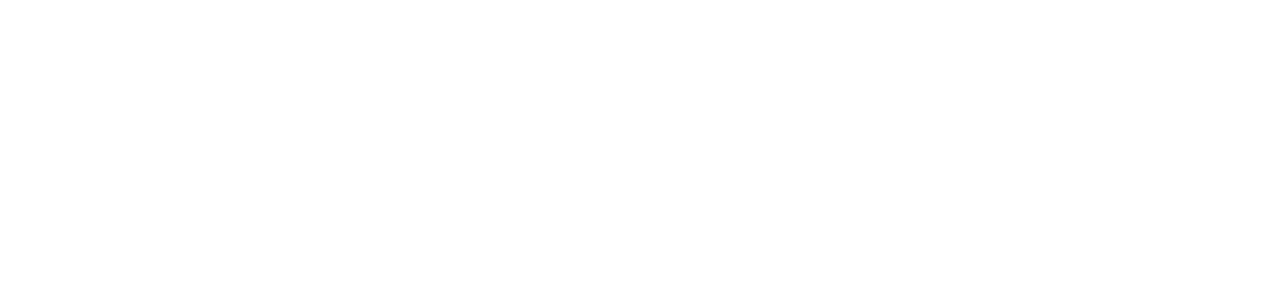
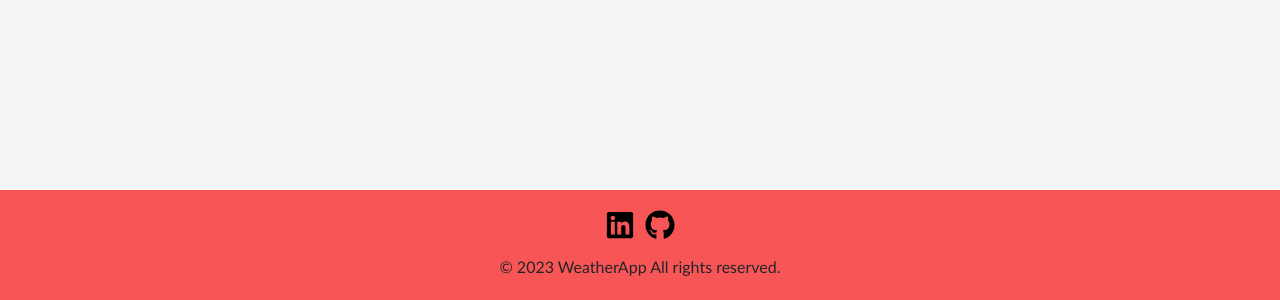
Before and after one commit to Radouane0/weather-app, a React (Create React App) app: page /contact in a window 1280 px wide. Shown: the part 1114-1414 px from the top of the page. Before the commit the page ends 856 px from the top, so only its background shows below. Built offline with nearby package versions, Linux system fonts and the light colour scheme.

Commit message:
Ajout d'un Footer

```diff
--- a/src/App.js
+++ b/src/App.js
@@ -4,9 +4,11 @@
 import Home from './pages/Home/Home';
 import DayPage from './pages/DayPage/DayPage';
 import Contact from './pages/Contact/Contact';
+import Footer from './components/Footer/Footer';
 
 import './index.scss';
 import 'bootstrap/dist/css/bootstrap.min.css';
+
 
 const App = () => {
 
@@ -23,6 +25,7 @@
           <Route path="/contact" element={<Contact />}/>
         </Routes>
       </div>
+      <Footer />
     </div>
   );
 };
--- /dev/null
+++ b/src/components/Footer/Footer.js
@@ -0,0 +1,31 @@
+import React from "react";
+import { FaLinkedin, FaGithub } from "react-icons/fa";
+
+import "./Footer.scss";
+
+const Footer = () => {
+  const linkedinUrl = "https://www.linkedin.com/in/radouane-boufera/";
+  const githubUrl = "https://github.com/Radouane0";
+
+  return (
+    <footer className="footer">
+        <div className="icons">
+            <a href={linkedinUrl} target="_blank" rel="noopener noreferrer">
+            <FaLinkedin
+            size={30}
+            style={{ color: "black" }}
+            />
+            </a>
+            <a href={githubUrl} target="_blank" rel="noopener noreferrer">
+            <FaGithub
+            size={30}
+            style={{ color: "black" }}
+            />
+            </a>
+        </div>
+        <p>© 2023 WeatherApp All rights reserved.</p>
+    </footer>
+  );
+};
+
+export default Footer;
--- /dev/null
+++ b/src/components/Footer/Footer.scss
@@ -0,0 +1,14 @@
+.footer {
+    display: flex;
+    background-color: #F85656;
+    height: 110px;
+    flex-direction: column;
+    align-items: center;
+    padding-top: 20px;
+
+    .icons {
+        display: flex;
+        gap: 10px;
+        margin-bottom: 15px;
+    }
+}
--- a/src/index.scss
+++ b/src/index.scss
@@ -10,7 +10,7 @@
 
 .bg-main {
   background-color: #F4F4F3;
-  min-height: 100vh;
+  min-height: 156vh;
 }
 
 .center {
--- a/src/pages/DayPage/DayPage.scss
+++ b/src/pages/DayPage/DayPage.scss
@@ -1,3 +1,8 @@
+#dayPage {
+    margin-bottom: 20px;
+}
+
+
 .city {
     display: flex;
     justify-content: center;
```
